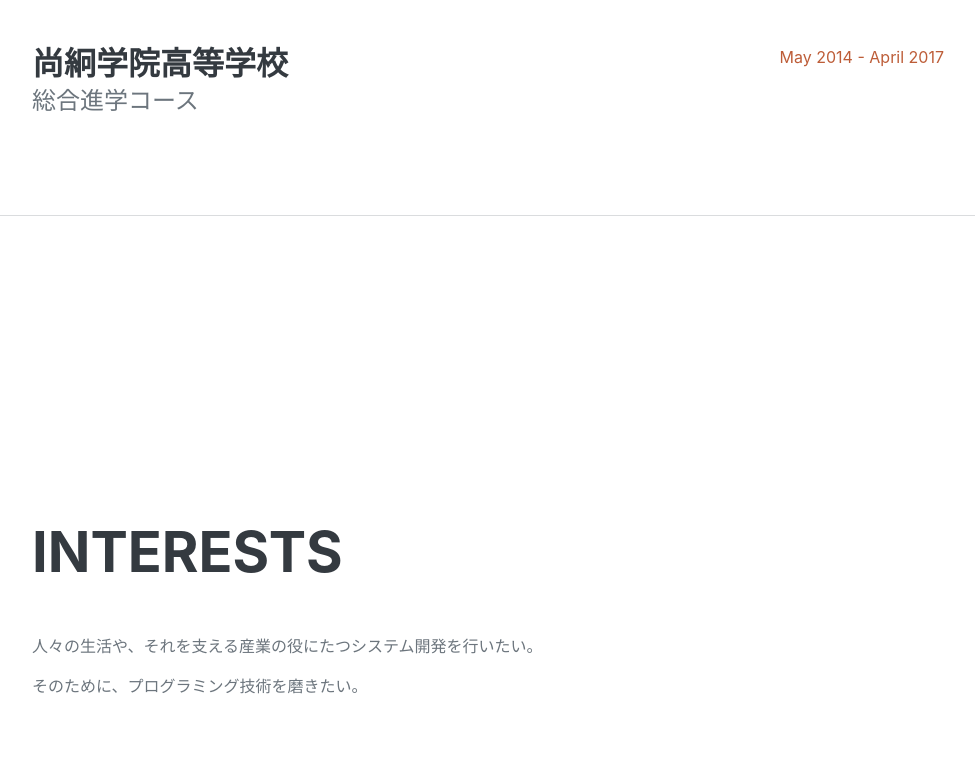
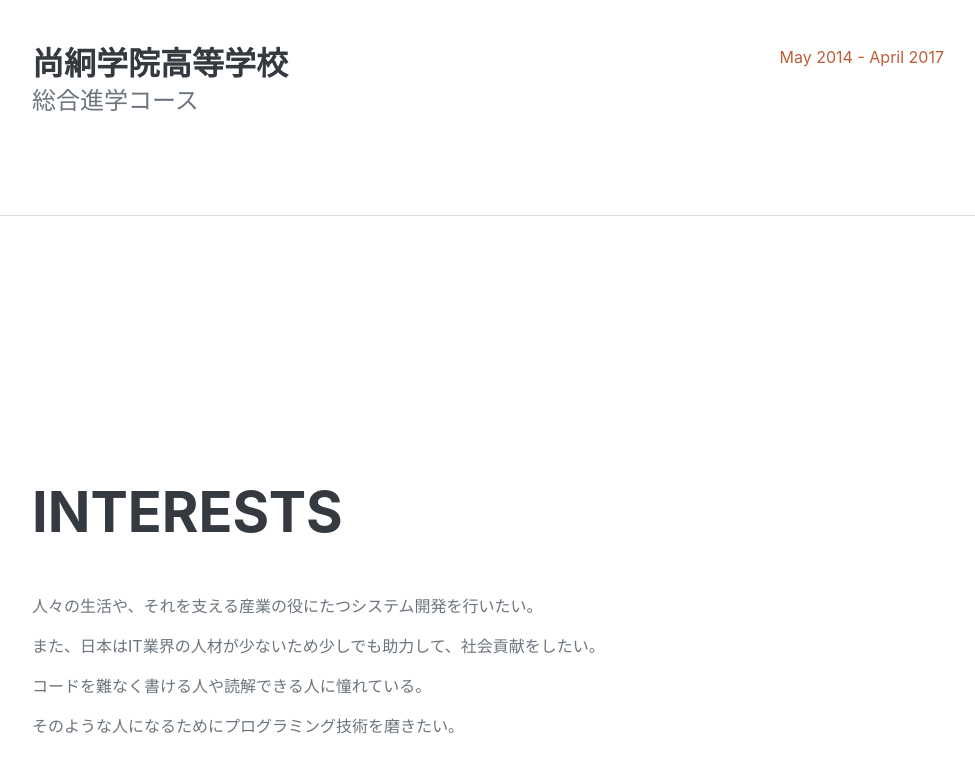
Before and after one commit to r-shibata-0325/r-shibata-0325.github.io, a plain HTML site: page index.html in a window 1280 px wide. Shown: the part 2310-3083 px from the top of the page, without its empty margins (288-1263 px from the left). Drawn offline with nearby package versions, Linux system fonts and the light colour scheme; a web font is replaced by a local one.

Commit message:
Update index.html

```diff
--- a/index.html
+++ b/index.html
@@ -115,7 +115,10 @@
                 <div class="resume-section-content">
                     <h2 class="mb-5">Interests</h2>
                     <p>人々の生活や、それを支える産業の役にたつシステム開発を行いたい。</p>
-                    <p>そのために、プログラミング技術を磨きたい。</p>
+                    <p>また、日本はIT業界の人材が少ないため少しでも助力して、社会貢献をしたい。</p>
+                    <p>コードを難なく書ける人や読解できる人に憧れている。</p>
+                    <p>そのような人になるためにプログラミング技術を磨きたい。</p>
+
                 </div>
             </section>
             <hr class="m-0" />
```
